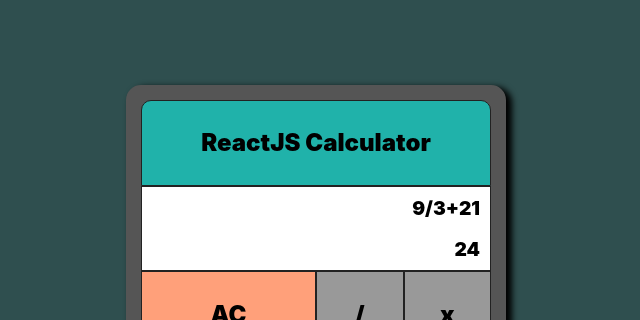
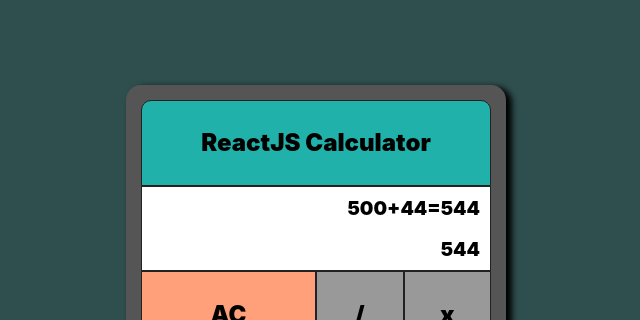
Before and after one commit to MarcinPietkiewicz/javascript-calculator, a React (Create React App) app: page / in a window 1280 px wide. Shown: the top 320 px of the page, without its empty margins (324-964 px from the left). Built offline with nearby package versions, Linux system fonts and the light colour scheme.

Commit message:
Added AC button functionality

```diff
--- a/src/Calculator.js
+++ b/src/Calculator.js
@@ -4,23 +4,25 @@
 class Calculator extends React.Component {
   constructor(props) {
     super(props);
-    this.state = { expression: "", result: "544" };
+    this.state = { expression: "500+44=544", display: "544" };
     this.clearResult = this.clearResult.bind(this);
   }
 
   clearResult() {
-    this.setState({ result: "0" });
+    this.setState({ expression: '', display: "0" });
   }
+
+
 
   render() {
     return (
       <div className="Calculator">
         <div id="title">ReactJS Calculator</div>
         <div id="display-screen">
-          <div id="display-result">9/3+21</div>
-          <div id="display">{evaluate('9/3+21')}</div>
+          <div id="display-result">{this.state.expression}</div>
+          <div id="display">{this.state.display}</div>
         </div>
-        <div id="clear">AC</div>
+        <div id="clear" onClick={this.clearResult}>AC</div>
         <div id="divide">/</div>
         <div id="multiply">x</div>
         <div id="seven">7</div>
```
